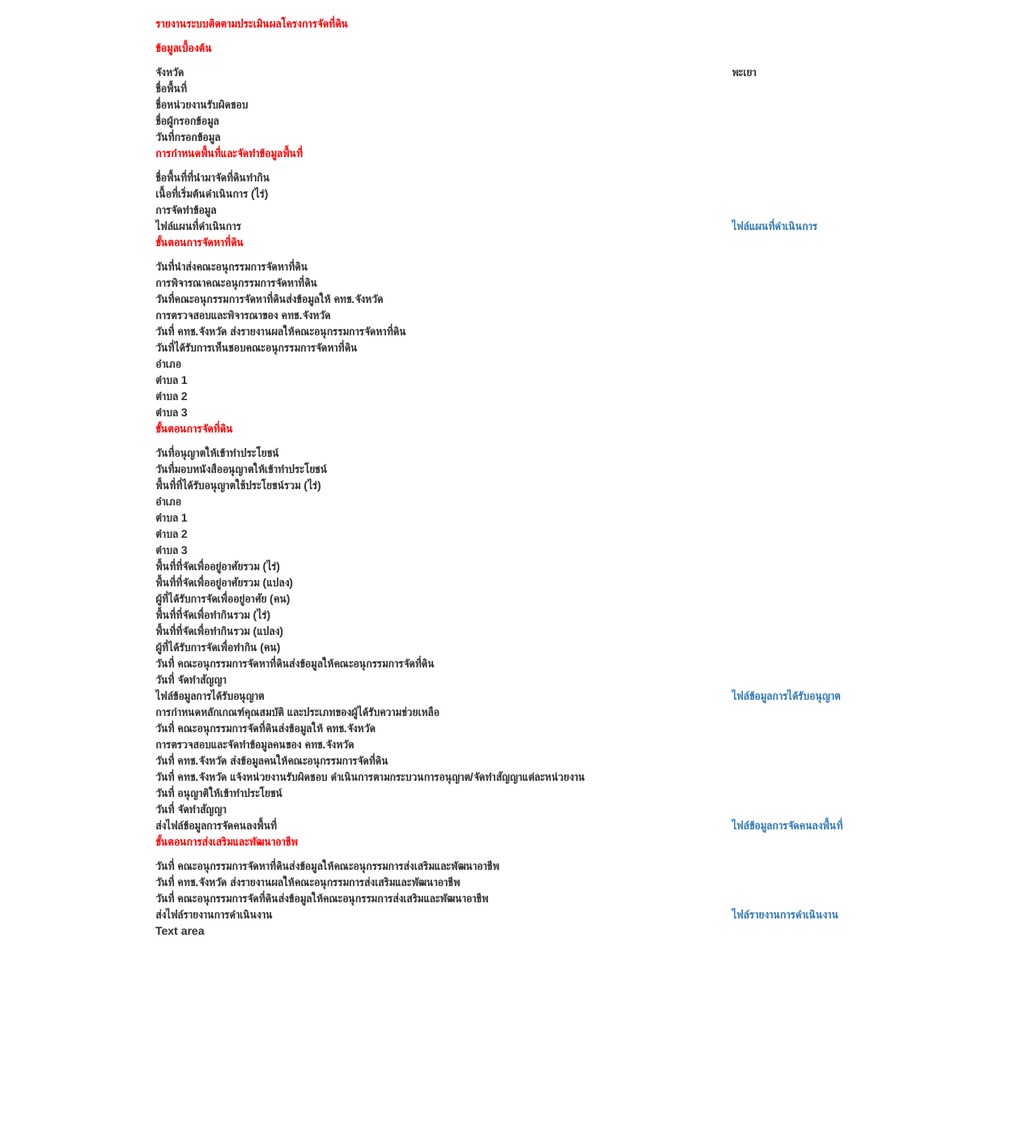
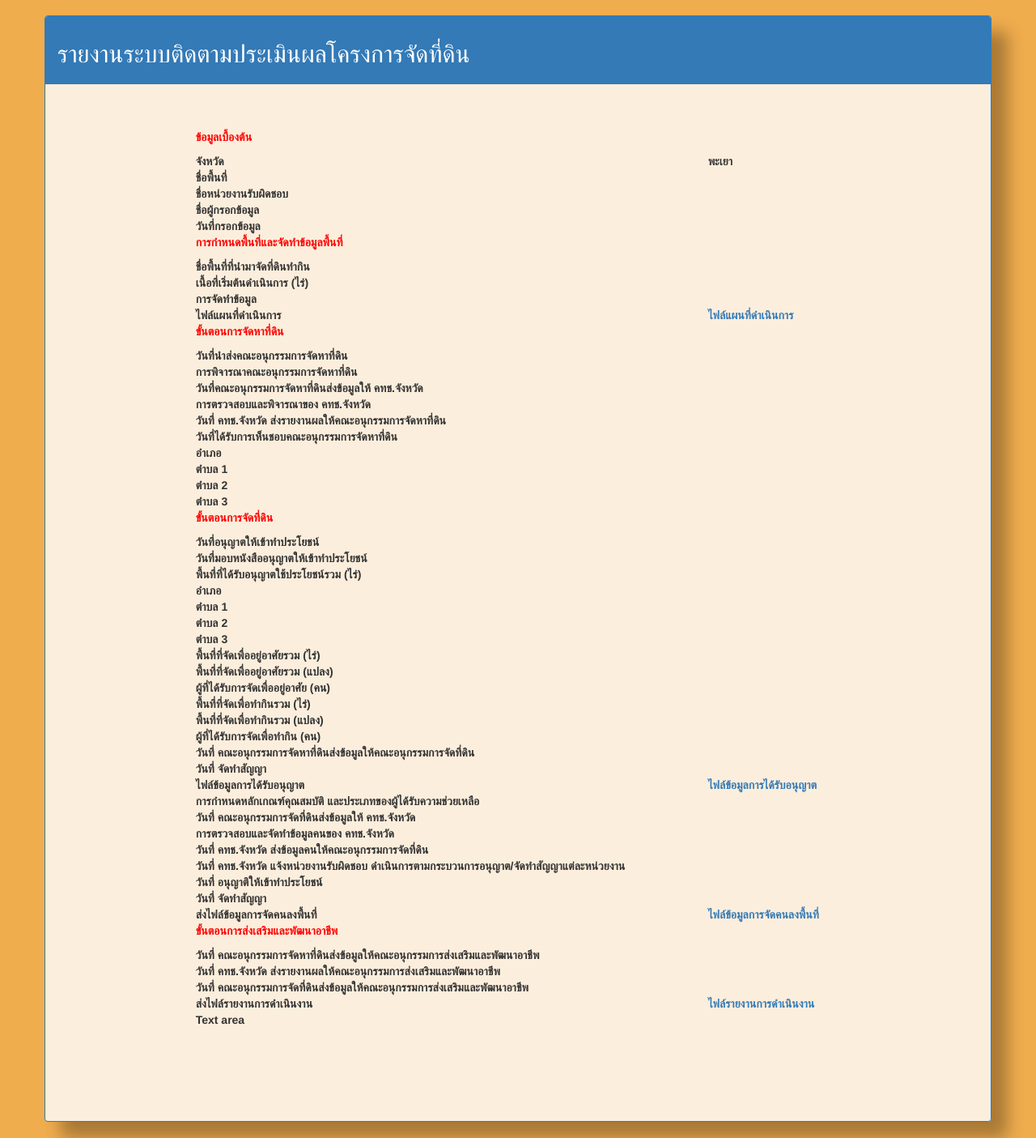
Before and after one commit to numairunumao/project1, a PHP site: page /viewreport.php?id=14 in a window 1280 px wide. Shown: the part 51-1456 px from the top of the page at 81% size. Before the commit the page ends 1206 px from the top, so only its background shows below. Run offline with PHP 8.4, Linux system fonts and the light colour scheme; data comes from the database, SQL or seed files in the repository; lists and menus that the app fills with data are empty.

Commit message:
update UI

```diff
--- a/boardstaff.php
+++ b/boardstaff.php
@@ -40,8 +40,7 @@
 
 
     <div class="panel-heading">
-        <h1 class="h2" > ติดตามประเมินผลโครงการสำคัญ <a class="btn btn-default" href="#"> <span
-                    class="glyphicon glyphicon-eye-open"></span> &nbsp; ดูข้อมูลทั้งหมด </a></h1>
+        <h1 class="h2" > ติดตามประเมินผลโครงการสำคัญ</h1>
     </div>
 
 
--- a/viewreport.php
+++ b/viewreport.php
@@ -22,6 +22,7 @@
     <link href="css/bootstrap.min.css" rel="stylesheet">
 
     <link href="css/portfolio-item.css" rel="stylesheet">
+    <link href="css/page.css" rel="stylesheet">
 
     <script src="https://oss.maxcdn.com/libs/html5shiv/3.7.0/html5shiv.js"></script>
     <script src="https://oss.maxcdn.com/libs/respond.js/1.4.2/respond.min.js"></script>
@@ -40,17 +41,20 @@
 
 </nav>
 
+<div class="container">
 
+
+    <div class="row centered-form">
+        <div class="panel panel-primary">
+
+
+            <div class="panel-heading">
+                <h1 class="h2" > รายงานระบบติดตามประเมินผลโครงการจัดที่ดิน </h1>
+            </div>
+            <div class="panel-body">
                 <table border="0" width="70%" align="center">
-
-    <tr>
-        <th>
-            <p style="color:red;">รายงานระบบติดตามประเมินผลโครงการจัดที่ดิน </p>
-        </th>
-        <th>
-        </th>
-    </tr>
-
+                    <br>
+                    <br>
                 <tr>
                     <th>
                         <p style="color:red;">ข้อมูลเบื้องต้น </p>
@@ -333,12 +337,16 @@
                     <th>Text area</th>
                     <th><?php echo $row[48]; ?></th>
                 </tr>
+            </div>
+        </div>
+    </div>
 
 
 
 
 
 </table>
+</div>
 <br>
 <br>
 <br>
```
Lines whose indentation alone changed are shown as unchanged.
